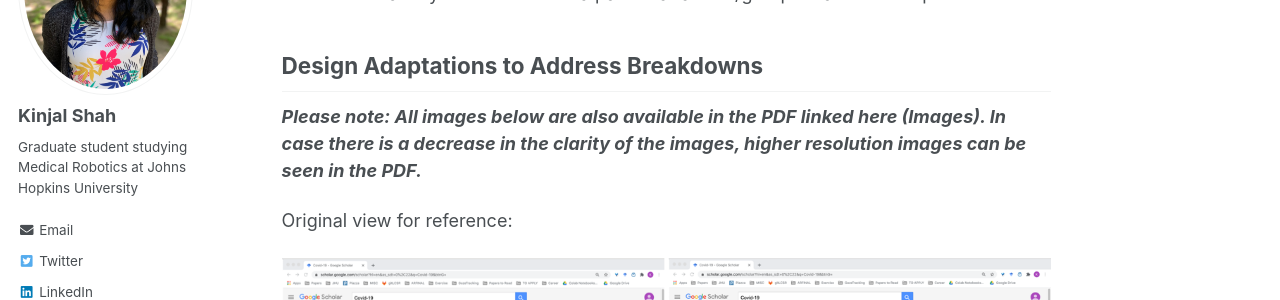
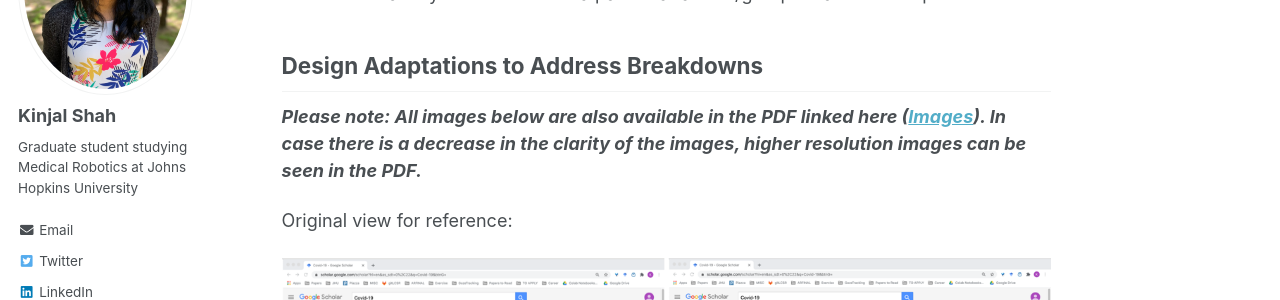
Before and after one commit to kinjmshah/kinjmshah.github.io, a Jekyll site: the page built from _portfolio/HCI_CI_LoFiPrototype.md, in a window 1280 px wide and 900 px high, scrolled down 3695 px. Shown: the part 154-454 px from the top of the window. Built offline with Jekyll 4.4.1, drawn with Linux system fonts in a browser that asks for light colours; part of the change alters nothing that is shown.

```diff
--- a/_portfolio/HCI_CI_LoFiPrototype.md
+++ b/_portfolio/HCI_CI_LoFiPrototype.md
@@ -82,7 +82,7 @@ Path 2:
 
 ## Design Adaptations to Address Breakdowns
 
-***Please note: All images below are also available in the PDF linked here (Images). In case there is a decrease in the clarity of the images, higher resolution images can be seen in the PDF.***
+***Please note: All images below are also available in the PDF linked here ([Images](https://kinjmshah.github.io/files/HCI_A1_Appendix.pdf)). In case there is a decrease in the clarity of the images, higher resolution images can be seen in the PDF.***
 
 Original view for reference:
 <div align="center">
```
